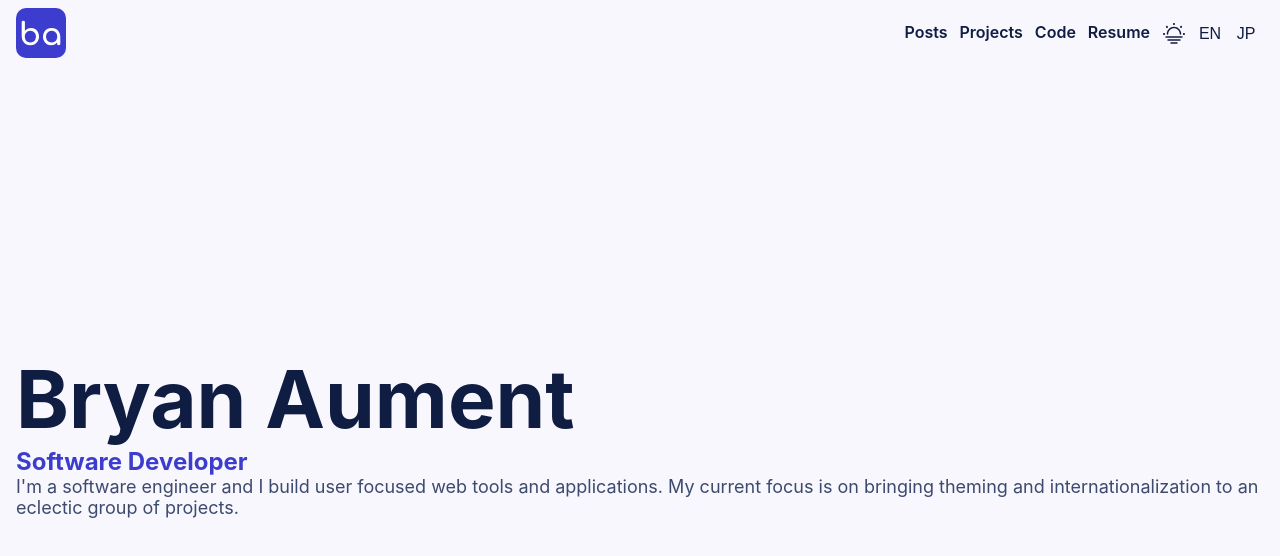
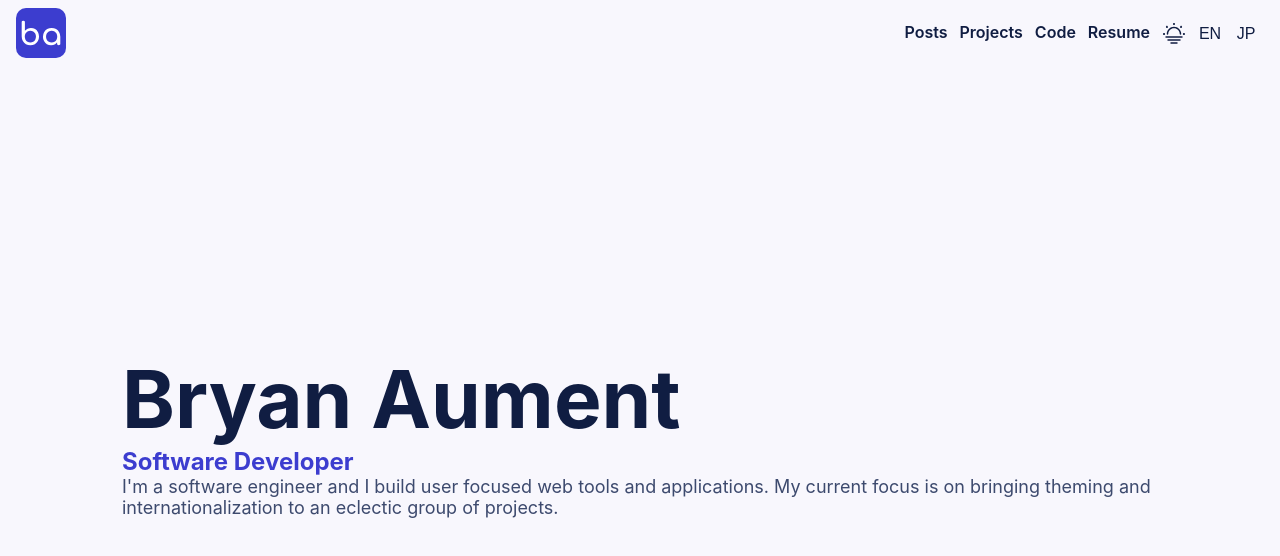
Before and after one commit to BryanAM/portfolio, a React (Create React App) app: page / in a window 1280 px wide. Shown: the top 556 px of the page. Built offline with nearby package versions, Linux system fonts and the light colour scheme.

Commit message:
updated media query, app container

```diff
--- a/src/App.jsx
+++ b/src/App.jsx
@@ -23,9 +23,11 @@ function App() {
     <div className={`App ${theme}`}>
       <BrowserRouter>
         <Menu />
-        <Routes>
-          <Route path="/" element={<Landing />} />
-        </Routes>
+        <div className="app-container">
+          <Routes>
+            <Route path="/" element={<Landing />} />
+          </Routes>
+        </div>
       </BrowserRouter>
     </div>
   );
--- a/src/App.scss
+++ b/src/App.scss
@@ -1,6 +1,19 @@
 @use 'assets' as *;
 
 .App {
+  color: var(--app-text-color);
+  height: 100%;
+  background: var(--app-bg-color);
+  display: flex;
+  flex-direction: column;
+  align-items: center;
+  width: 100%;
+  padding: 0 $rhythm * 2;
+  position: relative;
+  overflow: hidden;
+}
+
+.app-container {
   color: var(--app-text-color);
   height: 100%;
   background: var(--app-bg-color);
@@ -102,5 +115,10 @@ a {
   width: 24px;
   height: 24px;
   padding: 0;
+}
 
+@media (min-width: $large) {
+  .app-container {
+  	max-width: 1036px;
+  }
 }
--- a/src/assets/_variables.scss
+++ b/src/assets/_variables.scss
@@ -1,6 +1,10 @@
 @use './colors' as *;
 // Spacing
 $rhythm: 8px;
+
+// Media and Screen
+$large: 768px;
+
 
 // Regular Theme ------------ ------------ ------------ ------------ ------------ ------------ ------------
 
```
